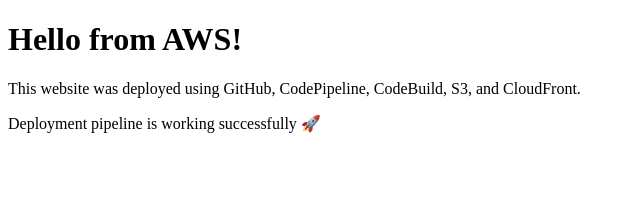
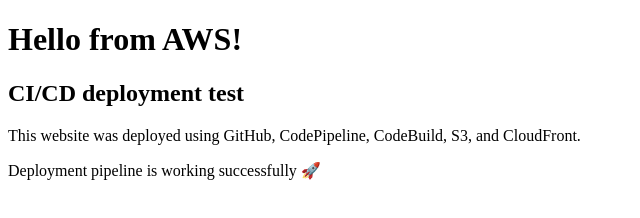
Before and after one commit to sjmjoko/cicd-testing-dva-co2-, a plain HTML site: page index.html in a window 1280 px wide. Shown: the whole page, without its empty margins (0-640 px from the left). Drawn offline with Linux system fonts and the light colour scheme.

Commit message:
Test automatic deployment

```diff
--- a/index.html
+++ b/index.html
@@ -7,6 +7,7 @@
 </head>
 <body>
     <h1>Hello from AWS!</h1>
+    <h2>CI/CD deployment test</h2>
     <p>
         This website was deployed using GitHub, CodePipeline,
         CodeBuild, S3, and CloudFront.
```
